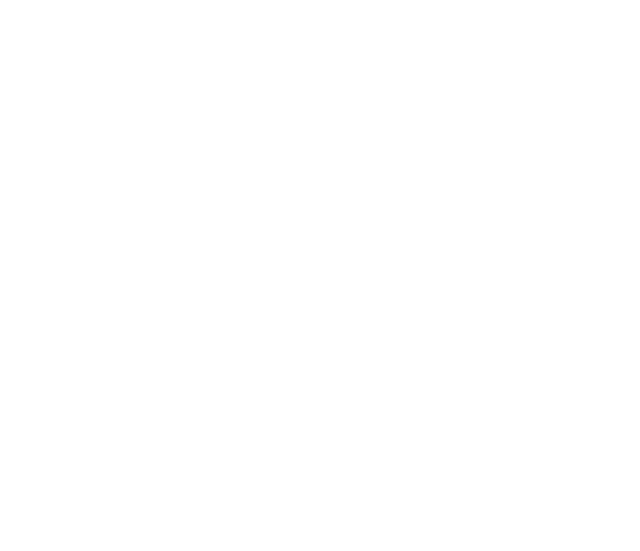
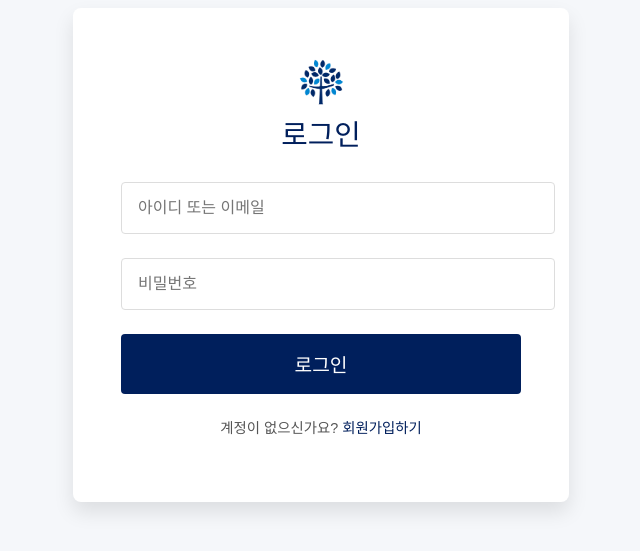
Before and after one commit to ChoiTheCreator/MJS-FRONT, a React (Vite) app: page /login in a window 1280 px wide. Before the commit this address had no page. Shown: the part 145-696 px from the top of the page, without its empty margins (319-959 px from the left). Built offline with nearby package versions, Linux system fonts and the light colour scheme.

Commit message:
<Feat> LoginPage + 404 NotFoundPage 생성

```diff
--- a/package.json
+++ b/package.json
@@ -10,6 +10,7 @@
     "preview": "vite preview"
   },
   "dependencies": {
+    "@emotion/babel-plugin": "^11.13.5",
     "@emotion/react": "^11.14.0",
     "react": "^18.3.1",
     "react-dom": "^18.3.1",
@@ -23,6 +24,7 @@
     "@types/react-dom": "^18.3.5",
     "@vitejs/plugin-react": "^4.3.4",
     "eslint": "^9.17.0",
+    "eslint-plugin-emotion": "^11.0.0",
     "eslint-plugin-react": "^7.37.2",
     "eslint-plugin-react-hooks": "^5.0.0",
     "eslint-plugin-react-refresh": "^0.4.16",
--- a/src/App.jsx
+++ b/src/App.jsx
@@ -2,7 +2,9 @@
 import { Routes, Route } from 'react-router-dom'; // BrowserRouter 제거
 import Layout from './components/Layout'; // Layout import
 import BoardPage from './pages/BoardPage';
+import NotFoundPage from './pages/NotFoundPage';
 import MainPage from './pages/MainPage';
+import LoginPage from './pages/LoginPage';
 
 const App = () => {
   return (
@@ -14,6 +16,8 @@
         <Route path="/board" element={<BoardPage />} />
       </Route>
       {/* Layout 미적용 페이지 */}
+      <Route path="*" element={<NotFoundPage />} /> {/* 404 페이지 */}
+      <Route path="/login" element={<LoginPage></LoginPage>}></Route>
     </Routes>
   );
 };
--- a/src/components/Navbar.jsx
+++ b/src/components/Navbar.jsx
@@ -144,7 +144,7 @@
             <Link to="/reviews">취업후기</Link>
           </li>
           <li>
-            <Link to="/fun">땡지위키</Link>
+            <Link to="/fun">띵지위키</Link>
           </li>
         </ul>
       </div>
--- /dev/null
+++ b/src/pages/LoginPage.jsx
@@ -0,0 +1,179 @@
+/** @jsxImportSource @emotion/react */
+import React, { useState } from 'react';
+import { css, Global, keyframes } from '@emotion/react';
+import logoImg from '../IMG/schoolLogoWithNewColor.png'; // 이미지 import
+
+const globalStyle = css`
+  body,
+  html,
+  #root {
+    margin: 0;
+    padding: 0;
+    width: 100%;
+    height: 100%;
+  }
+`;
+
+const fadeIn = keyframes`
+  from {
+    opacity: 0;
+    transform: translateY(20px);
+  }
+  to {
+    opacity: 1;
+    transform: translateY(0);
+  }
+`;
+
+const containerStyle = css`
+  display: flex;
+  justify-content: center;
+  align-items: center;
+  height: 100vh;
+  background-color: #f5f7fa;
+  font-family: 'Poppins', 'Arial', sans-serif;
+  animation: ${fadeIn} 1s ease-in-out;
+`;
+
+const formStyle = css`
+  background-color: white;
+  padding: 3rem;
+  border-radius: 8px;
+  box-shadow: 0 10px 20px rgba(0, 0, 0, 0.1);
+  width: 100%;
+  max-width: 400px;
+`;
+
+const titleContainerStyle = css`
+  display: flex;
+  flex-direction: column;
+  align-items: center;
+  margin-bottom: 1.5rem;
+`;
+
+const logoStyle = css`
+  width: 50px;
+  height: 50px;
+  object-fit: contain;
+  background-color: transparent; /* 투명 배경 유지 */
+  margin-bottom: 0.5rem;
+`;
+
+const titleStyle = css`
+  font-size: 1.8rem;
+  font-weight: 600;
+  color: #001f5c;
+  margin: 0; /* 로고와 제목의 간격 최소화 */
+`;
+
+const inputStyle = css`
+  width: 100%;
+  padding: 1rem;
+  margin-bottom: 1.5rem;
+  border: 1px solid #ddd;
+  border-radius: 4px;
+  font-size: 1rem;
+  outline: none;
+
+  &:focus {
+    border-color: #001f5c;
+    box-shadow: 0 0 5px rgba(0, 31, 92, 0.3);
+  }
+`;
+
+const buttonStyle = css`
+  width: 100%;
+  padding: 1rem;
+  font-size: 1.2rem;
+  background-color: #001f5c;
+  color: white;
+  border: none;
+  border-radius: 4px;
+  cursor: pointer;
+  transition: background-color 0.3s ease, transform 0.2s ease;
+
+  &:hover {
+    background-color: #001542;
+    transform: translateY(-3px);
+  }
+
+  &:active {
+    background-color: #000f35;
+    transform: translateY(0);
+  }
+`;
+
+const errorMessageStyle = css`
+  color: red;
+  font-size: 0.9rem;
+  margin-bottom: 1rem;
+  text-align: center;
+`;
+
+const signupTextStyle = css`
+  margin-top: 1.5rem;
+  text-align: center;
+  font-size: 0.9rem;
+  color: #555;
+
+  a {
+    color: #001f5c;
+    font-weight: bold;
+    text-decoration: none;
+
+    &:hover {
+      text-decoration: underline;
+    }
+  }
+`;
+
+const LoginPage = () => {
+  const [password, setPassword] = useState('');
+  const [error, setError] = useState('');
+
+  const handleSubmit = (event) => {
+    event.preventDefault();
+    if (password.length < 6) {
+      setError('비밀번호는 최소 6자 이상이어야 합니다.');
+    } else {
+      setError('');
+      alert('로그인 성공!');
+      // 실제 로그인 요청 처리 로직 추가
+    }
+  };
+
+  return (
+    <>
+      <Global styles={globalStyle} />
+      <div css={containerStyle}>
+        <form css={formStyle} onSubmit={handleSubmit}>
+          <div css={titleContainerStyle}>
+            <img src={logoImg} alt="학교 로고" css={logoStyle} />
+            <h2 css={titleStyle}>로그인</h2>
+          </div>
+          <input
+            type="text"
+            placeholder="아이디 또는 이메일"
+            css={inputStyle}
+          />
+          <input
+            type="password"
+            placeholder="비밀번호"
+            css={inputStyle}
+            value={password}
+            onChange={(e) => setPassword(e.target.value)}
+          />
+          {error && <p css={errorMessageStyle}>{error}</p>}
+          <button type="submit" css={buttonStyle}>
+            로그인
+          </button>
+          <p css={signupTextStyle}>
+            계정이 없으신가요? <a href="/signup">회원가입하기</a>
+          </p>
+        </form>
+      </div>
+    </>
+  );
+};
+
+export default LoginPage;
--- /dev/null
+++ b/src/pages/NotFoundPage.jsx
@@ -0,0 +1,107 @@
+/** @jsxImportSource @emotion/react */
+import { css, Global, keyframes } from '@emotion/react';
+import { Link } from 'react-router-dom';
+
+const globalStyle = css`
+  body,
+  html,
+  #root {
+    margin: 0;
+    padding: 0;
+    width: 100%;
+    height: 100%;
+  }
+`;
+
+// 텍스트 페이드 인 애니메이션
+const fadeIn = keyframes`
+  from {
+    opacity: 0;
+    transform: translateY(20px);
+  }
+  to {
+    opacity: 1;
+    transform: translateY(0);
+  }
+`;
+
+// 버튼 호버 시 살짝 흔들리는 애니메이션
+const wiggle = keyframes`
+  0% { transform: rotate(0); }
+  25% { transform: rotate(2deg); }
+  50% { transform: rotate(-2deg); }
+  75% { transform: rotate(1deg); }
+  100% { transform: rotate(0); }
+`;
+
+const containerStyle = css`
+  display: flex;
+  flex-direction: column;
+  align-items: center;
+  justify-content: center;
+  height: 100vh;
+  background-color: #fefefe;
+  font-family: 'Poppins', 'Arial', sans-serif;
+  text-align: center;
+`;
+
+const titleStyle = css`
+  font-size: 4rem;
+  font-weight: 800;
+  color: #0077b6;
+  margin-bottom: 1rem;
+  animation: ${fadeIn} 0.8s ease-in-out forwards;
+`;
+
+const messageStyle = css`
+  font-size: 1.8rem;
+  color: #111111;
+  margin-bottom: 2rem;
+  animation: ${fadeIn} 1.2s ease-in-out forwards;
+`;
+
+const buttonStyle = css`
+  padding: 1rem 3rem;
+  font-size: 1.4rem;
+  background-color: #ff4d4f;
+  color: white;
+  border: none;
+  border-radius: 50px;
+  text-decoration: none;
+  cursor: pointer;
+  transition: all 0.3s ease-in-out;
+  animation: ${fadeIn} 1.5s ease-in-out forwards;
+  position: relative;
+  overflow: hidden;
+
+  &:hover {
+    background-color: #d9363e;
+    transform: translateY(-3px);
+    box-shadow: 0 15px 20px rgba(255, 77, 79, 0.3);
+    animation: ${wiggle} 0.5s ease-in-out;
+  }
+
+  &:active {
+    transform: translateY(0);
+    box-shadow: none;
+  }
+`;
+
+function NotFoundPage() {
+  return (
+    <>
+      <Global styles={globalStyle} />
+      <div css={containerStyle}>
+        <h1 css={titleStyle}>404 : Page Not Found</h1>
+        <p css={messageStyle}>
+          죄송합니다! 요청하신 페이지를 찾을 수 없습니다.
+        </p>
+        <Link to="/main" css={buttonStyle}>
+          Back to Home
+        </Link>
+      </div>
+    </>
+  );
+}
+
+export default NotFoundPage;
```
Also changed, not shown: eslint.config.js (+4 -6 lines), src/IMG/schoolLogoWithNewColor.png (added), src/pages/SignupPage.jsx (added), 1 other file (tests, documents, lock files or other folders).
